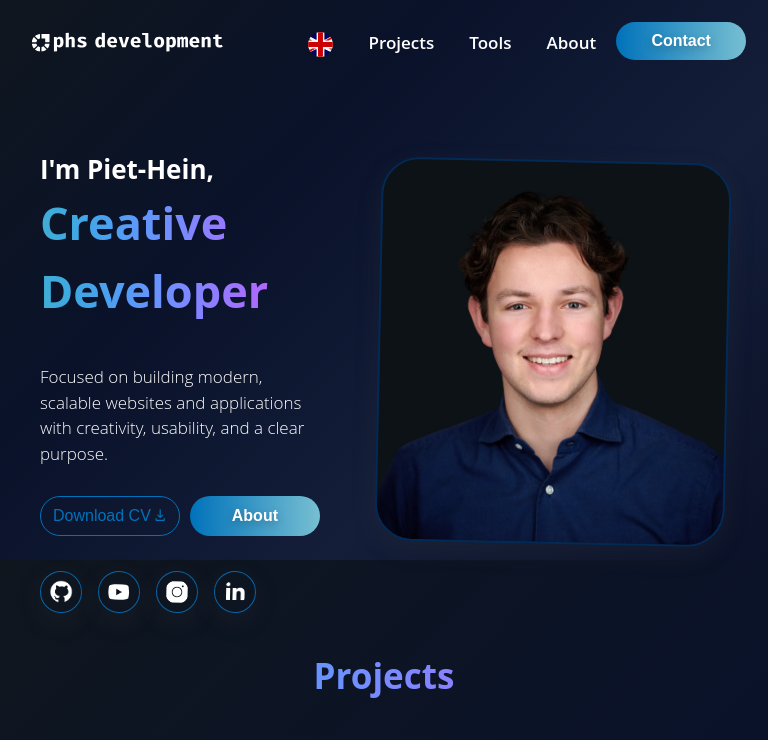
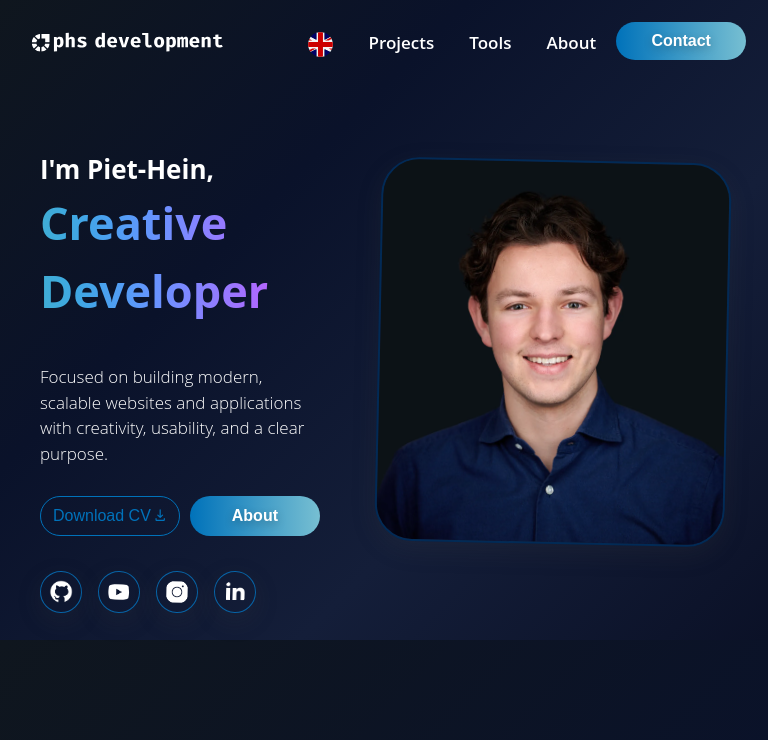
Before and after one commit to phsworks/portfolio-react, a React (Vite) app: page / in a window 768 px wide. Shown: the top 740 px of the page. Built offline with nearby package versions, Linux system fonts and the light colour scheme.

Commit message:
cv updated

```diff
--- a/src/Components/Hero.css
+++ b/src/Components/Hero.css
@@ -92,7 +92,7 @@
 
 @media (min-width: 700px) and (max-width: 1100px) {
   .hero {
-    height: 70vh;
+    height: 80vh;
     flex-direction: row;
     justify-content: space-around;
     padding-left: 30px;
--- a/src/Components/Hero.jsx
+++ b/src/Components/Hero.jsx
@@ -13,7 +13,7 @@ function Hero() {
 
   const cvDownload = () => {
     window.location.href =
-      "https://drive.google.com/file/d/15IIUaiKjJ0qGr2stTNO6pOb-iyxZ9OSd/view?usp=sharing";
+      "https://drive.google.com/file/d/1cMh3F5s-1ULdEt03Bhn1HtabgB61ZO1L/view?usp=drive_link";
   };
 
   const scrollUp = () => {
```
